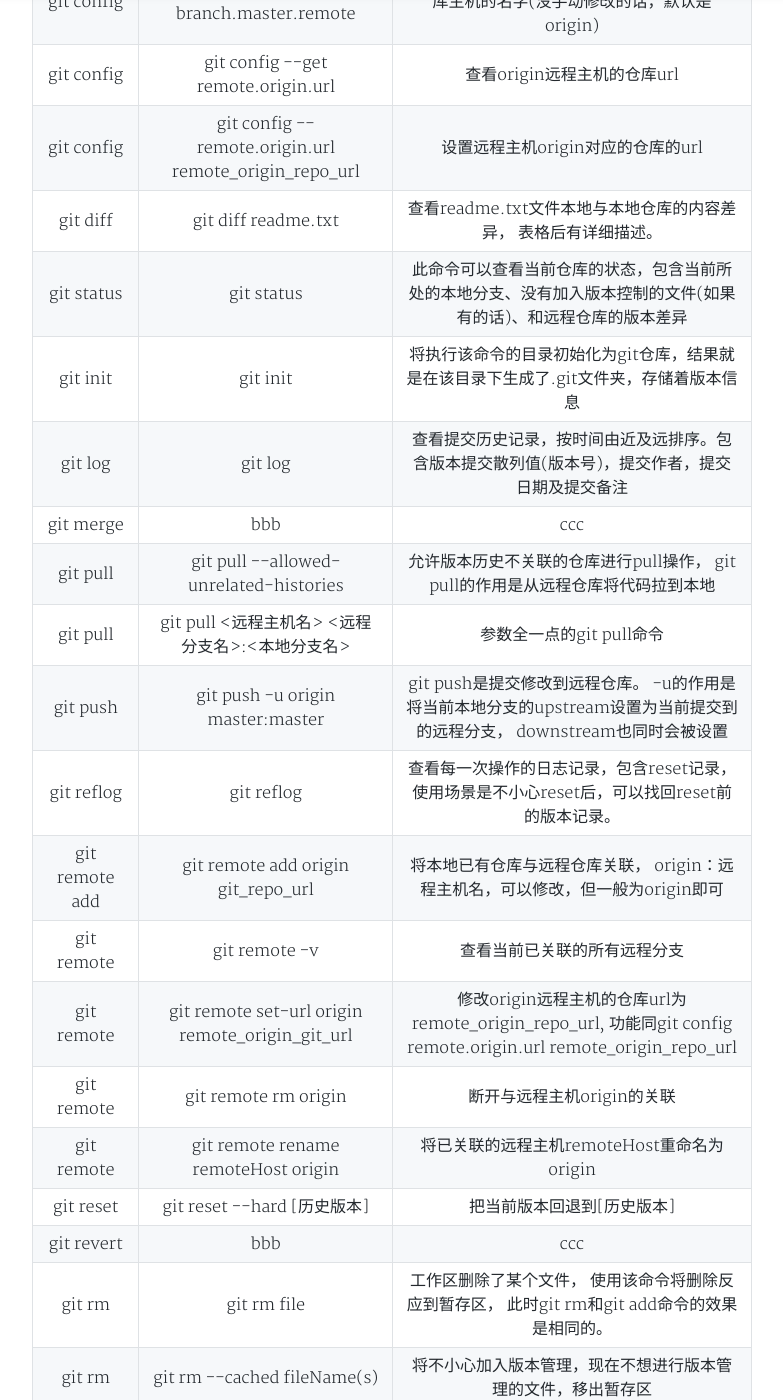
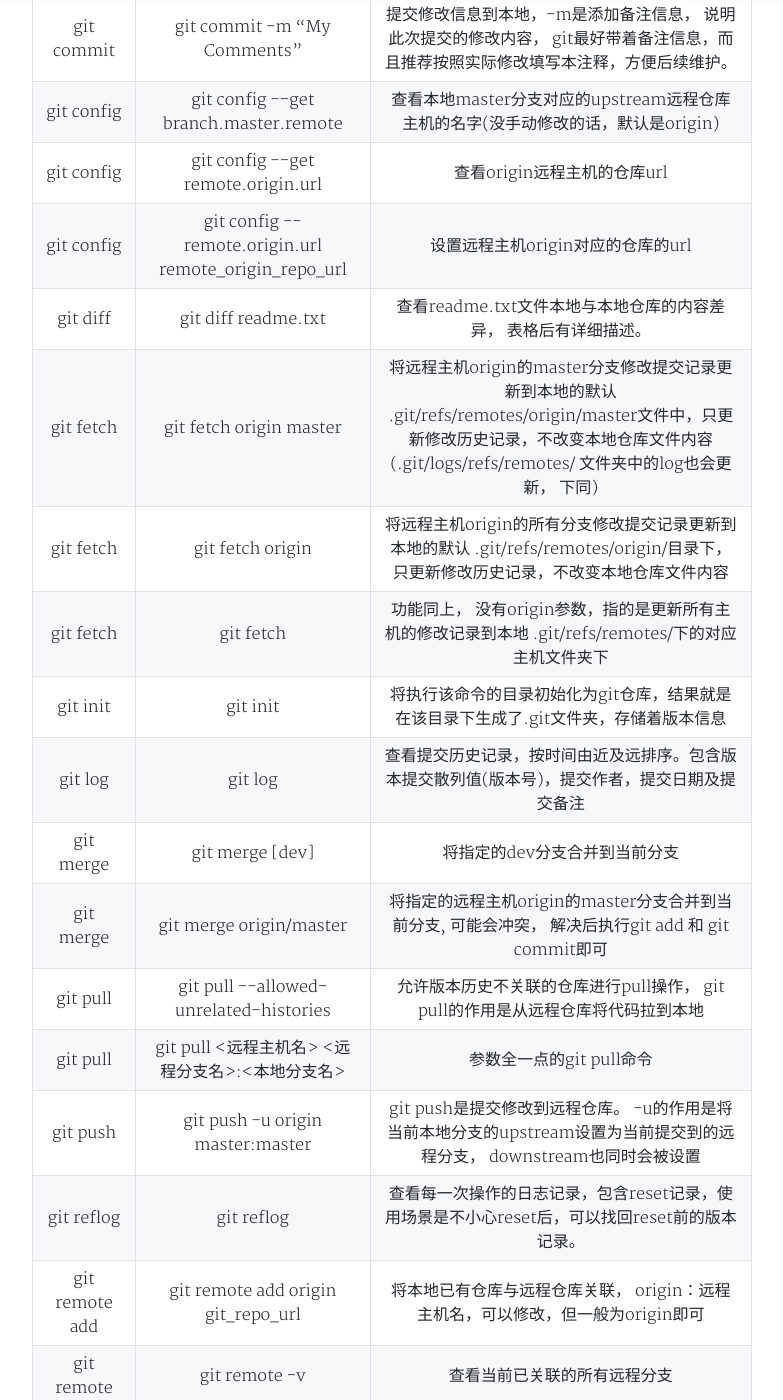
Before and after one commit to yeslsl/never-ever-ver-er-r.github.io, a Jekyll site: the page built from _posts/2019-07-01-git命令汇总及使用.md, in a window 1280 px wide and 1400 px high, scrolled down 2441 px. Shown: the whole window, without its empty margins (248-1031 px from the left). Built offline with Jekyll 4.4.1, drawn with Linux system fonts in a browser that asks for light colours; nearby versions of some CDN libraries; a style sheet for code colours, icons or effects is not loaded; some of the changed text lies outside the part shown.

Commit message:
git merge

```diff
--- a/_posts/2019-07-01-git命令汇总及使用.md
+++ b/_posts/2019-07-01-git命令汇总及使用.md
@@ -57,7 +57,9 @@ email从其系统中查找对应的用户，提交信息也显示该用户信息
 |git branch|git branch  \-\-set-upstream-to=origin/master master|本地分支与远程分支关联|
 |git branch|git branch -u origin/master master|上个命令的简写形式，本地分支与远程分支关联|
 |git branch|git branch \[newBranch\]|创建本地新分支 newBranch|
-|git branch|git branch -a|查看现有所有分支|
+|git branch|git branch|查看现有所有本地分支|
+|git branch|git branch -r|查看现有所有远程分支|
+|git branch|git branch -a|查看现有所有分支(包括本地分支和远程分支)|
 |git branch|git branch -D \[本地分支名\]|删除本地分支|
 |git checkout|git checkout \[dev\]|切换到本地已有的dev分支|
 |git checkout|git checkout -b \[dev\]|创建本地分支dev, 并切换到该分支|
@@ -68,10 +70,13 @@ email从其系统中查找对应的用户，提交信息也显示该用户信息
 |git config|git config \-\-get remote.origin.url|查看origin远程主机的仓库url|
 |git config|git config \-\-remote.origin.url remote_origin_repo_url|设置远程主机origin对应的仓库的url|
 |git diff|git diff readme.txt|查看readme.txt文件本地与本地仓库的内容差异， 表格后有详细描述。|
-|git status|git status|此命令可以查看当前仓库的状态，包含当前所处的本地分支、没有加入版本控制的文件(如果有的话)、和远程仓库的版本差异|
+|git fetch|git fetch origin master|将远程主机origin的master分支修改提交记录更新到本地的默认 .git/refs/remotes/origin/master文件中，只更新修改历史记录，不改变本地仓库文件内容(.git/logs/refs/remotes/ 文件夹中的log也会更新， 下同)|
+|git fetch|git fetch origin|将远程主机origin的所有分支修改提交记录更新到本地的默认 .git/refs/remotes/origin/目录下，只更新修改历史记录，不改变本地仓库文件内容|
+|git fetch|git fetch|功能同上， 没有origin参数，指的是更新所有主机的修改记录到本地 .git/refs/remotes/下的对应主机文件夹下|
 |git init|git init|将执行该命令的目录初始化为git仓库，结果就是在该目录下生成了.git文件夹，存储着版本信息|
 |git log|git log|查看提交历史记录，按时间由近及远排序。包含版本提交散列值(版本号)，提交作者，提交日期及提交备注|
-|git merge|bbb|ccc|
+|git merge|git merge \[dev\]|将指定的dev分支合并到当前分支|
+|git merge|git merge origin/master|将指定的远程主机origin的master分支合并到当前分支, 可能会冲突， 解决后执行git add 和 git commit即可|
 |git pull|git pull \-\-allowed-unrelated-histories|允许版本历史不关联的仓库进行pull操作， git pull的作用是从远程仓库将代码拉到本地|
 |git pull|git pull &lt;远程主机名&gt; &lt;远程分支名&gt;:&lt;本地分支名&gt;|参数全一点的git pull命令|
 |git push|git push -u origin master:master|git push是提交修改到远程仓库。 -u的作用是将当前本地分支的upstream设置为当前提交到的远程分支， downstream也同时会被设置|
@@ -82,9 +87,11 @@ email从其系统中查找对应的用户，提交信息也显示该用户信息
 |git remote|git remote rm origin|断开与远程主机origin的关联|
 |git remote|git remote rename remoteHost origin|将已关联的远程主机remoteHost重命名为origin|
 |git reset|git reset \-\-hard \[历史版本\]|把当前版本回退到\[历史版本\]|
+|git rebase|bbb|ccc|
 |git revert|bbb|ccc|
 |git rm|git rm file|工作区删除了某个文件， 使用该命令将删除反应到暂存区， 此时git rm和git add命令的效果是相同的。|
 |git rm|git rm \-\-cached fileName(s)|将不小心加入版本管理，现在不想进行版本管理的文件，移出暂存区|
+|git status|git status|此命令可以查看当前仓库的状态，包含当前所处的本地分支、没有加入版本控制的文件(如果有的话)、和远程仓库的版本差异|
 
 ### git diff详解
 　　以下是git diff readme.txt的输出日志：
```
